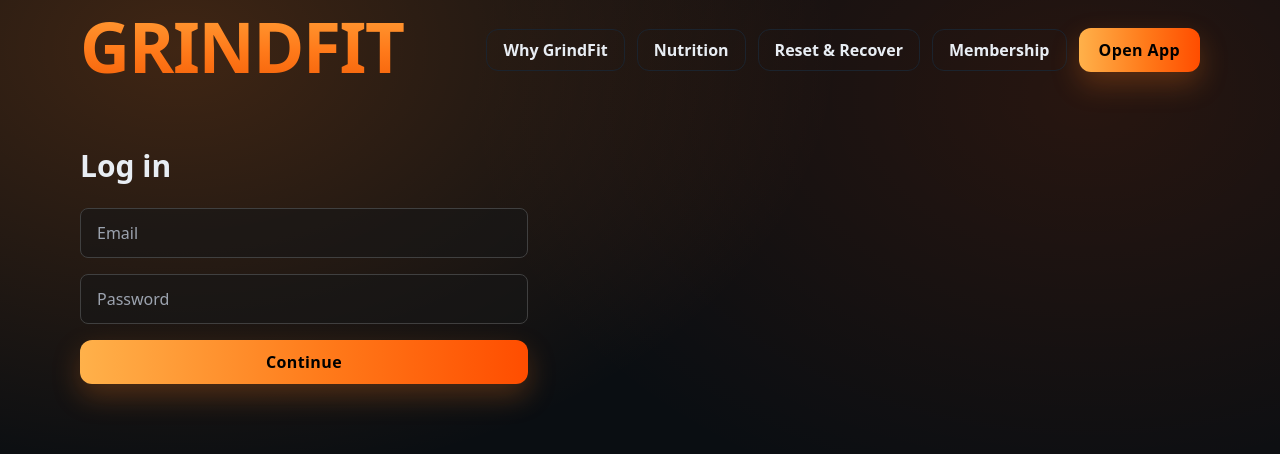
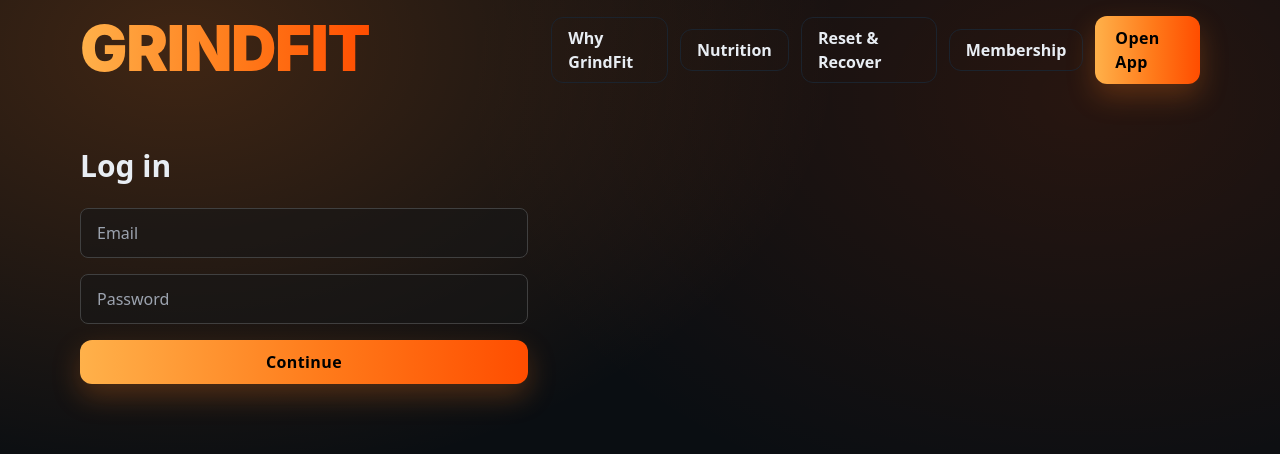
Before and after one commit to GrindFit/grindfit-webapp, a Next.js app: page /login in a window 1280 px wide. Shown: the top 454 px of the page. Built offline with nearby package versions, Linux system fonts and the light colour scheme.

Commit message:
Update Brand.jsx

```diff
--- a/components/Brand.jsx
+++ b/components/Brand.jsx
@@ -1,37 +1,30 @@
-// components/Brand.jsx
-export default function Brand({
-  size = "clamp(64px,7.2vw,116px)",
-  className = "",
-}) {
+export default function Brand({ size = "clamp(68px,7.8vw,124px", className = "" }) {
   return (
-    <svg
-      xmlns="http://www.w3.org/2000/svg"
-      viewBox="0 0 700 160"
-      role="img"
-      aria-label="GRINDFIT"
-      style={{ height: size, display: "block" }}
-      className={className}
+    <span
+      className={`inline-block align-middle leading-none select-none ${className}`}
+      style={{ height: size }}
+      aria-label="GrindFit"
+      title="GrindFit"
     >
+      <svg viewBox="0 0 900 160" width="auto" height="100%">
         <defs>
-        {/* GrindFit gradient */}
-        <linearGradient id="gf-word" x1="0" y1="0" x2="0" y2="1">
-          <stop offset="0%" stopColor="#FFA63D" />
+          <linearGradient id="gf-grad" x1="0%" y1="0%" x2="100%" y2="0%">
+            <stop offset="0%" stopColor="#FFB14A" />
             <stop offset="55%" stopColor="#FF7A1A" />
-          <stop offset="100%" stopColor="#F25C05" />
+            <stop offset="100%" stopColor="#FF4D00" />
           </linearGradient>
         </defs>
-
         <text
-        x="0"
-        y="120"
-        fill="url(#gf-word)"
-        fontFamily="ui-sans-serif, system-ui, -apple-system, 'Segoe UI', Roboto, Helvetica, Arial, 'Noto Sans', 'Apple Color Emoji', 'Segoe UI Emoji'"
-        fontWeight="800"
+          x="0" y="120"
+          fontFamily="Inter, ui-sans-serif, system-ui, -apple-system, 'Segoe UI', Roboto, 'Helvetica Neue', Arial, 'Noto Sans'"
+          fontWeight="900"
           fontSize="120"
           letterSpacing="-0.02em"
+          fill="url(#gf-grad)"
         >
           GRINDFIT
         </text>
       </svg>
+    </span>
   );
 }
```
Lines whose indentation alone changed are shown as unchanged.
